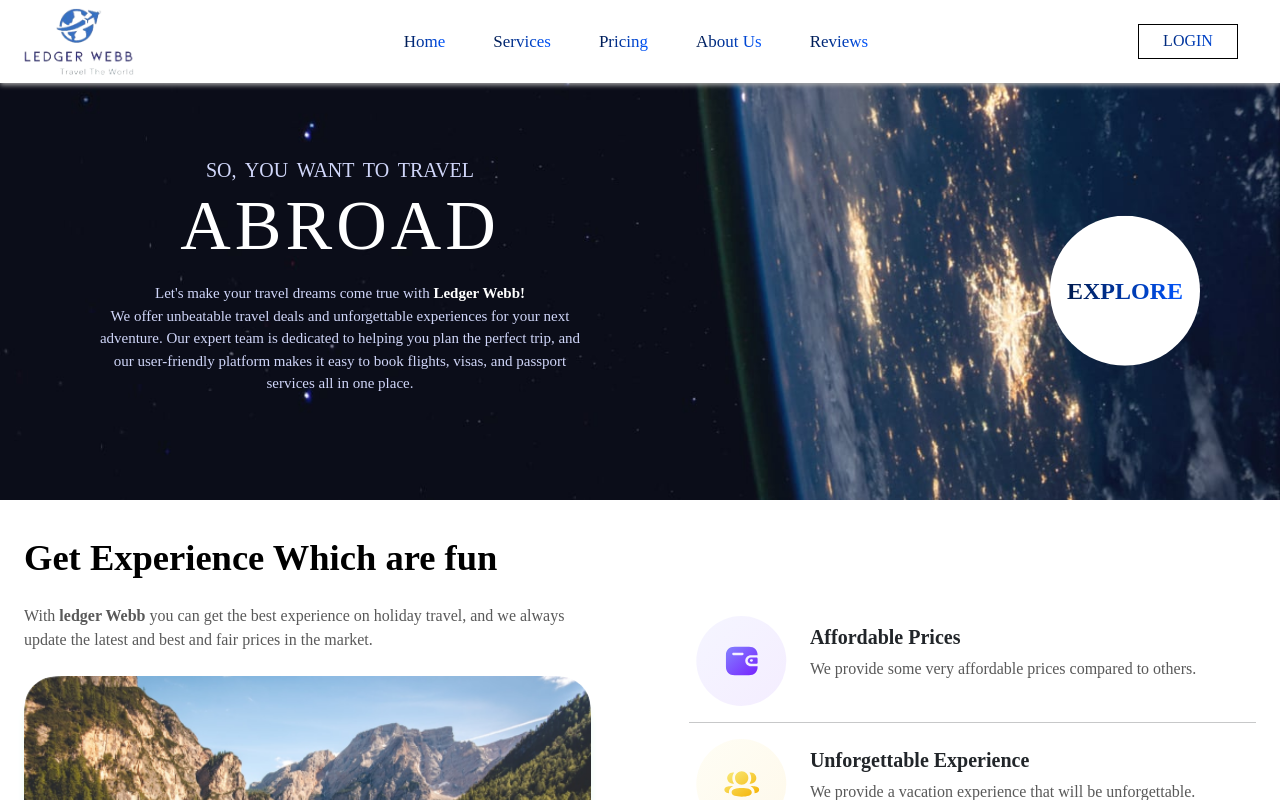
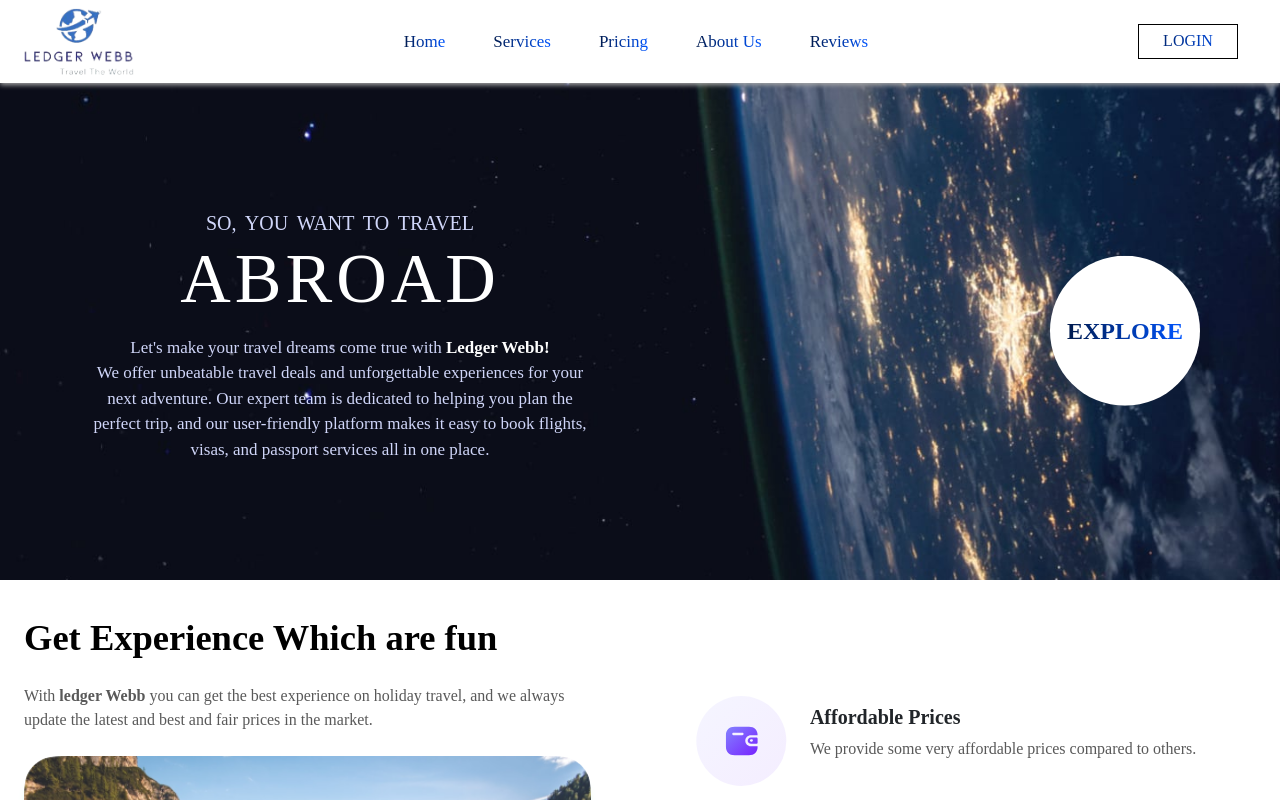
Before and after one commit to Fajarudheen-PA/ledgerWeb-travels-React, a React (Create React App) app: page / in a window 1280 px wide. Shown: the top 800 px of the page. Built offline with nearby package versions, Linux system fonts and the light colour scheme.

Commit message:
minor updates to Banner.scss

```diff
--- a/src/components/Banner/Banner.css
+++ b/src/components/Banner/Banner.css
@@ -1,6 +1,6 @@
 .banner {
   padding: 40px 16px;
-  background-image: url("../../../assets/background-home-mobile.jpg");
+  background-image: url("../../../assets/background-home-tablet.jpg");
   background-size: cover;
   width: 100%;
   min-height: 500px;
@@ -19,6 +19,7 @@
 .banner__left {
   text-align: center;
   width: 100%;
+  margin-top: 40px;
 }
 .banner__main-header {
   color: #d0d6f9;
@@ -161,9 +162,13 @@
   .banner__wrap {
     flex-wrap: nowrap;
     gap: unset;
+    min-height: 500px;
   }
   .banner__left {
     width: 50%;
+  }
+  .banner__desc {
+    font-size: 17px;
   }
   .banner__right {
     width: 50%;
--- a/src/components/Banner/Banner.scss
+++ b/src/components/Banner/Banner.scss
@@ -3,7 +3,7 @@
 
 .banner{
     padding: $spacer-6 $spacer-3;
-    background-image: url('../../../assets/background-home-mobile.jpg');
+    background-image: url('../../../assets/background-home-tablet.jpg');
     background-size: cover;
     width: 100%;
     min-height: 500px;
@@ -22,6 +22,7 @@
     &__left{
         text-align: center;
         width: 100%;
+        margin-top: $spacer-6;
     }
     &__main-header{
         color: $color-grey;
@@ -177,9 +178,13 @@
         &__wrap{
             flex-wrap: nowrap;
             gap: unset;
+            min-height: 500px;
         }
         &__left{
             width: 50%;
+        }
+        &__desc{
+            font-size: 17px;
         }
         &__right{
             width: 50%;
```
Also changed, not shown: 1 other file (tests, documents, lock files or other folders).
